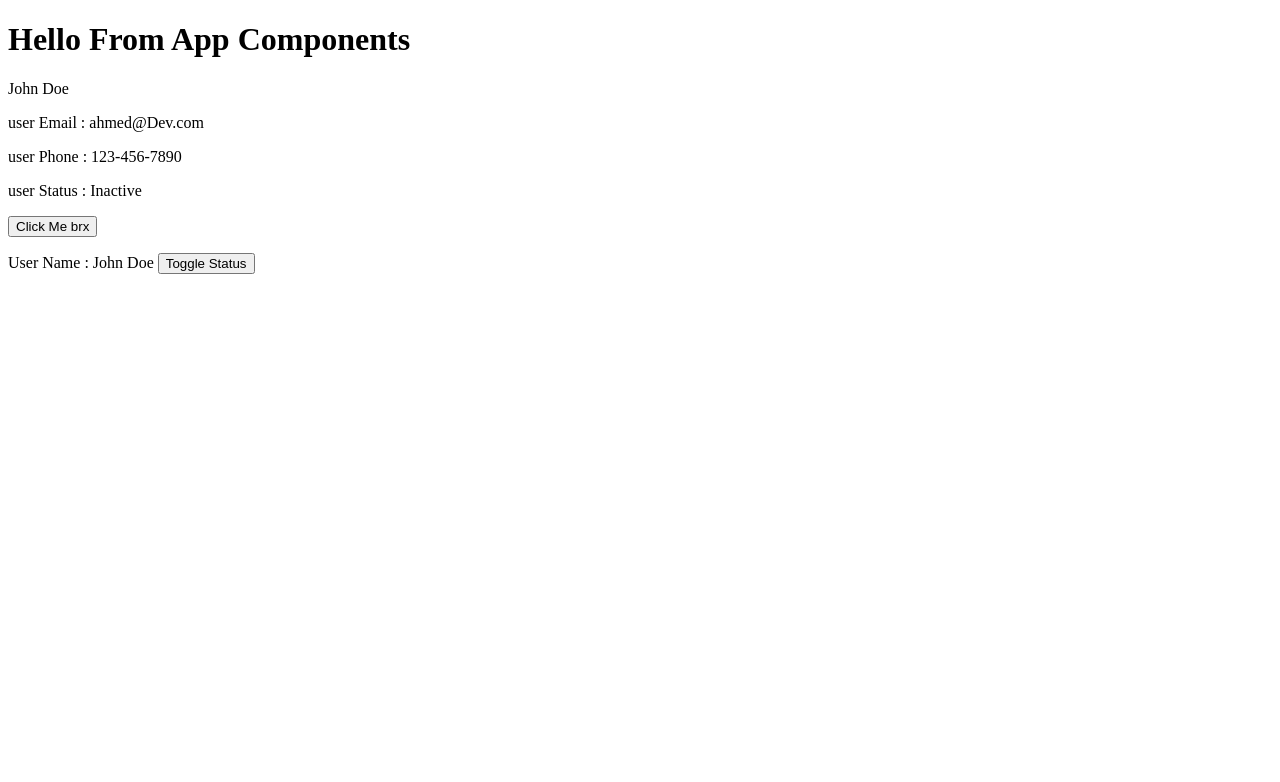
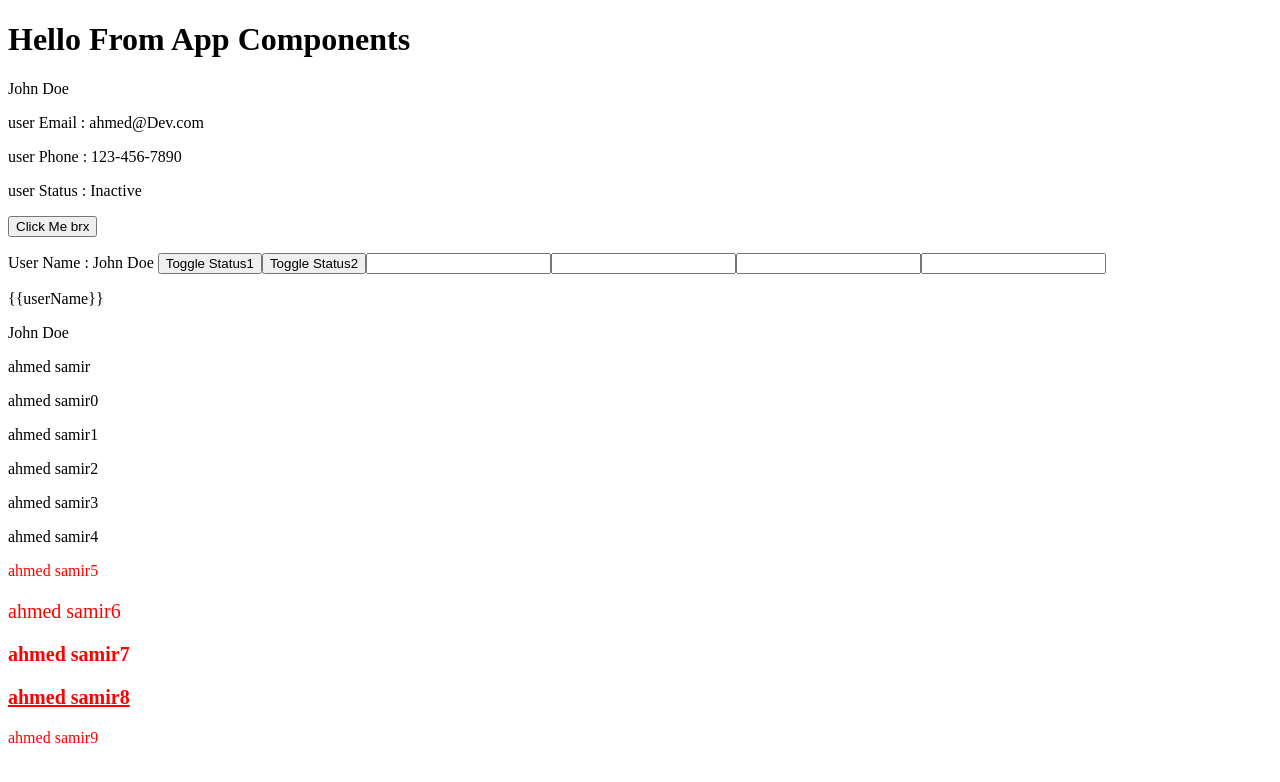
Before and after one commit to AhmedSamirScience/AngularCourse, an Angular app: page / in a window 1280 px wide. Shown: the top 782 px of the page. Built offline with nearby package versions, Linux system fonts and the light colour scheme.

Commit message:
one way data binding

```diff
--- a/src/app/app.component.html
+++ b/src/app/app.component.html
@@ -4,7 +4,10 @@
     - Data Interpolation {{ }}
     - Property Binding  [ ]
     - attribute Binding [attr.]
-    - Event Binding (click)
+    - Event Binding (e.g. click)
+    - Directives (ngIf, ngFor, ngSwitch)
+    - ngNonBindable
+    - class Binding
 -->
 
 <!-- Data Interpolation -->
@@ -23,6 +26,44 @@
   User Name : {{ userName }}
 
   <!-- event binding  -->
-  <button (click)="getapi()">
-    Toggle Status
-  </button>
+  <button (click)="getapi()"> Toggle Status1  </button>
+  <button  class = "btn btn-black" (click)="getapi()"> Toggle Status2  </button>
+  <input type="text" class="form-control" (keydown)="showAlert()"/>
+  <input type="text" class="form-control" (input)="showAlert2($event)"/>
+  <input type="text" class="form-control" (keydown.e)="showAlert2($event)"/>
+  <input type="text" class="form-control" (keydown.control.c)="showAlert2($event)" (keydown)="getapi()"/>
+
+
+  <!-- ay 7aga btbdi b ng btb2a directive -->
+  <!-- ngIf Directive -->
+  <!-- de 3lsha law 3ayez aktb 7aga w m3mlsh 3aleha binding-->
+  <p ngNonBindable> {{userName}}</p>
+  <p> {{userName}}</p>
+
+
+  <!-- class  binding -->
+
+  <!-- da hna by2olk a3mel class gowa el bta3 da msh 3aref lesa bstkhdmo fe eh bas da option m3ana-->
+  <p [class]="'active'"> ahmed samir </p>
+
+  <!-- de hna by2olk a3mel class based 3ala condition law true a3mlo active law false a3mlo inactive-->
+  <p [class]="isTrue? 'active' : 'inactive'"> ahmed samir0 </p>
+
+  <!-- tyb law 3ayez a3mlo law true a3mlo law msh trrue mt3mlsh fa hktbholk wara b3d 3lshan tfham el syntax aktr-->
+   <!-- dol kolohom nafs el 7aga bas bkhtlaf el syntax -->
+    <!-- khoud balak 3lshan t3mel class binding howa byb2a montzer mnk bas esm el class bas enma fl style htfre2 showaya -->
+  <p [class.active]="isTrue"> ahmed samir1 </p>
+  <p [class]="isTrue? 'active' : ''"> ahmed samir2 </p>
+  <p [class.active]="isTrue === true"> ahmed samir3 </p>
+
+  <p [class.inactive]="!isTrue"> ahmed samir4 </p>
+
+
+  <!-- style binding -->
+  <!-- hna fl style binding howa montazer mnk 7agetn msh 7aga wa7da fl class binding howa kan fl awl montazer mnk 7aga wa7da ely hia esm el class enma fl style howa montazer mnk
+   7agten awl 7aga asm el property w el value bt3ha tyb el property zai eh zai maslan el color -->
+  <p [style.color]="isTrue ? 'green' : 'red'"> ahmed samir5 </p>
+  <p [style.color]="isTrue ? 'green' : 'red'" [style.fontSize.px]="20"> ahmed samir6 </p>
+  <p [style.color]="isTrue ? 'green' : 'red'" [style.fontSize.px]="20" [style.fontWeight]="'bold'"> ahmed samir7 </p>
+  <p [style.color]="isTrue ? 'green' : 'red'" [style.fontSize.px]="20" [style.fontWeight]="'bold'" [style.textDecoration]="'underline'"> ahmed samir8 </p>
+  <p [style]="isTrue ? 'color:green' : 'color:red'"> ahmed samir9 </p>
--- a/src/app/app.component.ts
+++ b/src/app/app.component.ts
@@ -15,10 +15,17 @@ export class AppComponent {
   userEmail = 'ahmed@Dev.com';
   userPhone = '123-456-7890';
   userStatus = false;
-
+  isTrue:Boolean = false;
 
   getapi() {
     console.log('API called');
   }
 
+  showAlert() {
+    alert('Button clicked!');
+  }
+  showAlert2(event: any) {
+    console.log('Input value:', event.target.value);
+  }
+
 }
```
